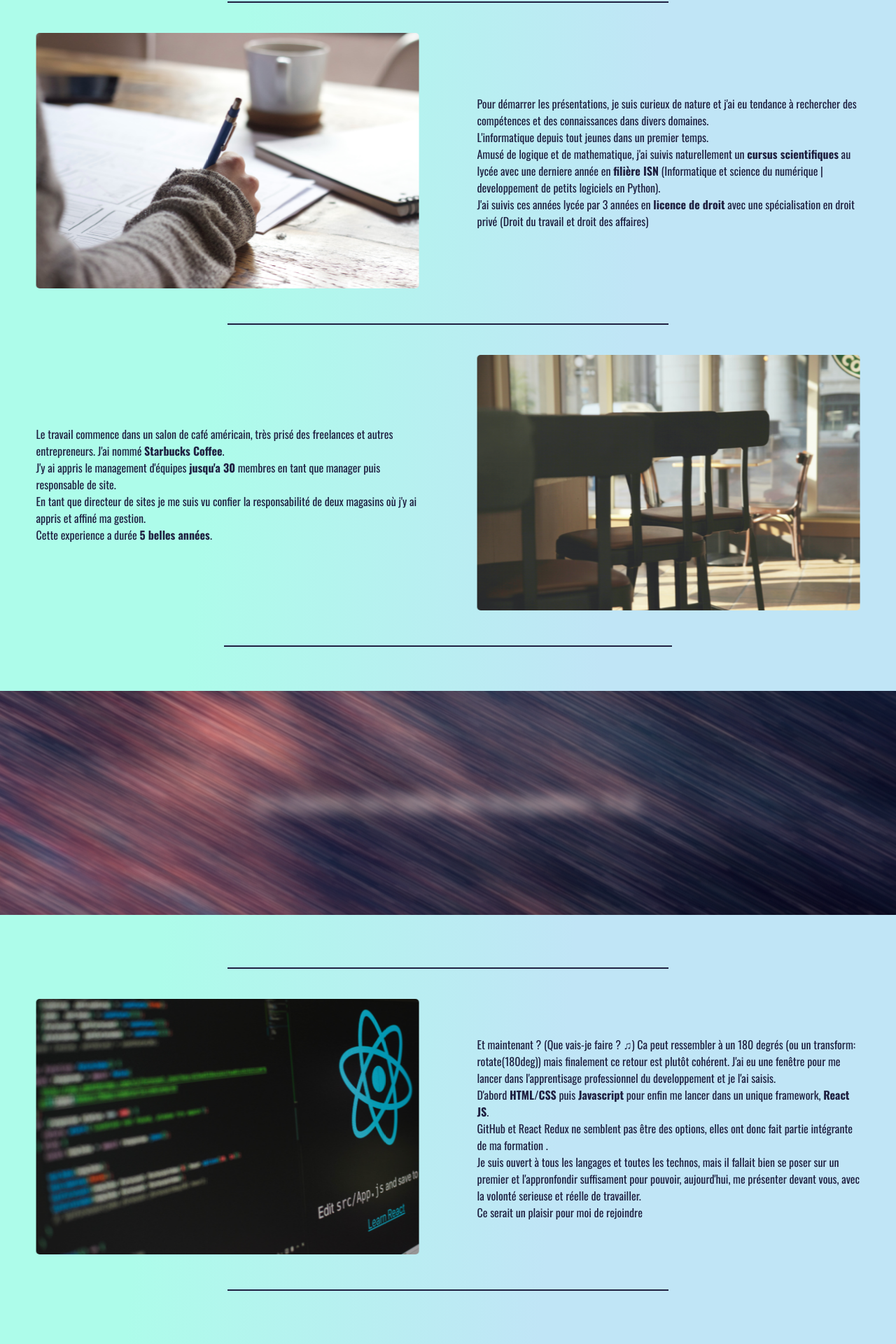
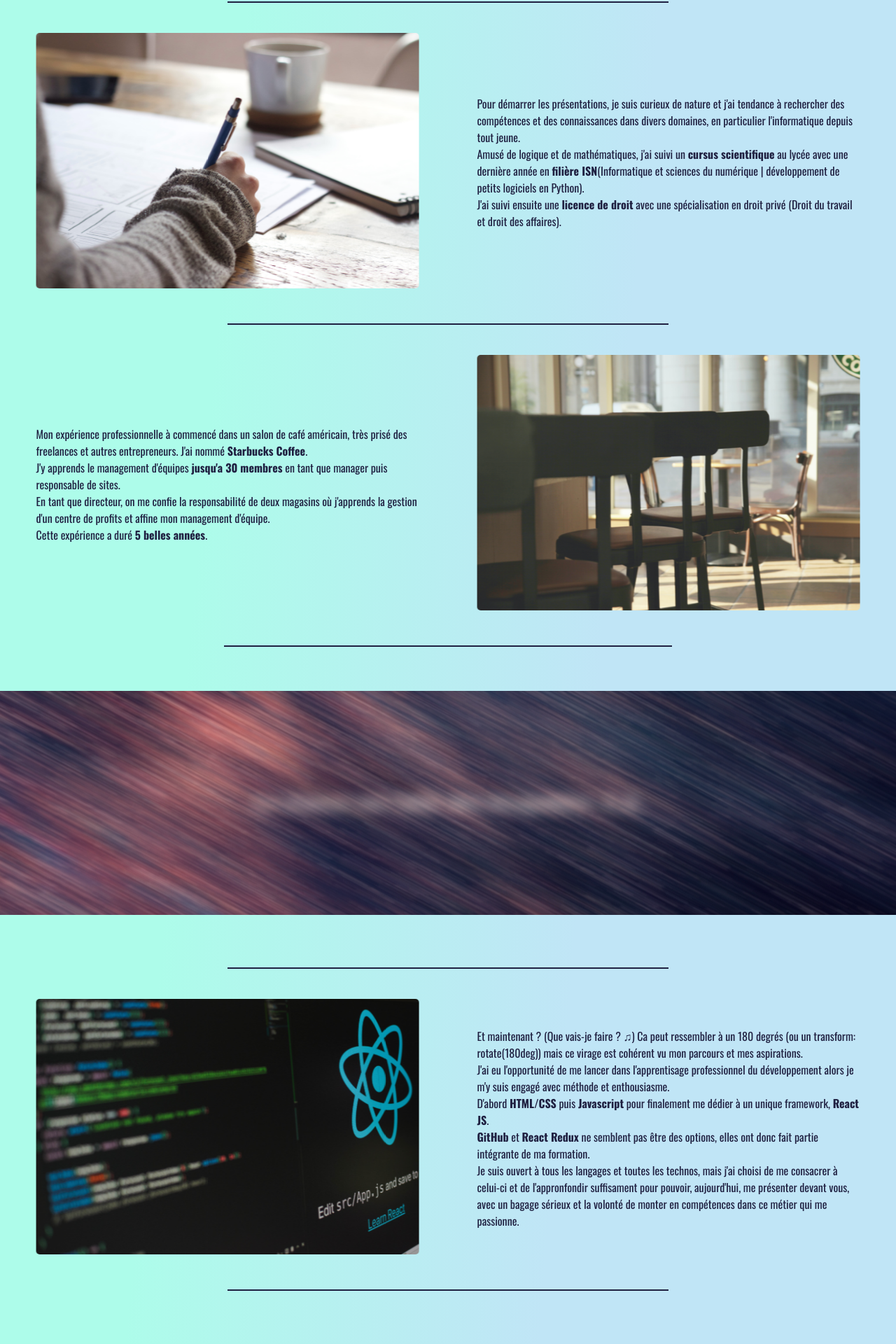
Before and after one commit to Peallyz/Portfolio-Pierre_ANDRE, a React (Create React App) app: page /profil in a window 1280 px wide. Shown: the part 798-2718 px from the top of the page at 70% size. Built offline with nearby package versions, Linux system fonts and the light colour scheme; a web font is replaced by a local one.

Commit message:
correct spelling mistakes

```diff
--- a/src/Pages/Competences.js
+++ b/src/Pages/Competences.js
@@ -49,16 +49,17 @@ const Competences = ({ state }) => {
                     <div className="side">
                         <h4>Compétences annexes et qualités</h4>
                         <ul>
-                            <li>Management d'équipes</li>
+                            <li>Management d'équipe</li>
                             <li>Gestion de centre de profits</li>
                             <li>Adaptabilité</li>
                             <li>
-                                Gestion du stress et des periodes de fortes
-                                activités
+                                Gestion du stress et des périodes de forte
+                                activité
                             </li>
                             <li>Capacité à fédérer</li>
                             <li>Réactivité</li>
                             <li>Curiosité</li>
+                            <li>2nd degré incompréhensible</li>
                         </ul>
                     </div>
                 </div>
--- a/src/Pages/Profil.js
+++ b/src/Pages/Profil.js
@@ -67,9 +67,9 @@ const Profil = ({ state }) => {
             observer4.observe(img4.current);
         }
         const handleScrollArrow = () => {
-            if (window.scrollY > 200) {
+            if (window.scrollY > 250) {
                 setSwitchArrow(true);
-            } else if (window.scrollY < 200) {
+            } else if (window.scrollY < 250) {
                 setSwitchArrow(false);
             }
         };
@@ -134,21 +134,19 @@ const Profil = ({ state }) => {
                     <div className="container__right">
                         <p>
                             Pour démarrer les présentations, je suis curieux de
-                            nature et j'ai eu tendance à rechercher des
-                            compétences et des connaissances dans divers
-                            domaines. <br />
-                            L'informatique depuis tout jeunes dans un premier
-                            temps. <br />
-                            Amusé de logique et de mathematique, j'ai suivis
-                            naturellement un{" "}
-                            <strong>cursus scientifiques</strong> au lycée avec
-                            une derniere année en <strong>filière ISN</strong>{" "}
-                            (Informatique et science du numérique |
-                            developpement de petits logiciels en Python).
-                            <br /> J'ai suivis ces années lycée par 3 années en{" "}
+                            nature et j'ai tendance à rechercher des compétences
+                            et des connaissances dans divers domaines, en
+                            particulier l'informatique depuis tout jeune.
+                            <br /> Amusé de logique et de mathématiques, j'ai
+                            suivi un <strong>cursus scientifique</strong> au
+                            lycée avec une dernière année en{" "}
+                            <strong>filière ISN</strong>
+                            (Informatique et sciences du numérique |
+                            développement de petits logiciels en Python).
+                            <br /> J'ai suivi ensuite une{" "}
                             <strong>licence de droit</strong> avec une
                             spécialisation en droit privé (Droit du travail et
-                            droit des affaires)
+                            droit des affaires).
                         </p>
                     </div>
                 </section>
@@ -168,19 +166,18 @@ const Profil = ({ state }) => {
                     </div>
                     <div className="container__right">
                         <p>
-                            Le travail commence dans un salon de café américain,
-                            très prisé des freelances et autres entrepreneurs.
-                            J'ai nommé <strong>Starbucks Coffee</strong>.
-                            <br />
-                            J'y ai appris le management d'équipes{" "}
-                            <strong>jusqu'a 30</strong> membres en tant que
-                            manager puis responsable de site.
-                            <br />
-                            En tant que directeur de sites je me suis vu confier
-                            la responsabilité de deux magasins où j'y ai appris
-                            et affiné ma gestion.
-                            <br />
-                            Cette experience a durée{" "}
+                            Mon expérience professionnelle à commencé dans un
+                            salon de café américain, très prisé des freelances
+                            et autres entrepreneurs. J'ai nommé{" "}
+                            <strong>Starbucks Coffee</strong>.
+                            <br /> J'y apprends le management d'équipes{" "}
+                            <strong>jusqu'a 30 membres</strong> en tant que
+                            manager puis responsable de sites.
+                            <br /> En tant que directeur, on me confie la
+                            responsabilité de deux magasins où j'apprends la
+                            gestion d'un centre de profits et affine mon
+                            management d'équipe.
+                            <br /> Cette expérience a duré{" "}
                             <strong>5 belles années</strong>.
                         </p>
                     </div>
@@ -208,23 +205,25 @@ const Profil = ({ state }) => {
                         <p>
                             Et maintenant ? (Que vais-je faire ? &#9835;) Ca
                             peut ressembler à un 180 degrés (ou un transform:
-                            rotate(180deg)) mais finalement ce retour est plutôt
-                            cohérent. J'ai eu une fenêtre pour me lancer dans
-                            l'apprentisage professionnel du developpement et je
-                            l'ai saisis.
+                            rotate(180deg)) mais ce virage est cohérent vu mon
+                            parcours et mes aspirations.
+                            <br /> J'ai eu l'opportunité de me lancer dans
+                            l'apprentisage professionnel du développement alors
+                            je m'y suis engagé avec méthode et enthousiasme.
                             <br /> D'abord <strong>HTML/CSS</strong> puis{" "}
-                            <strong>Javascript</strong> pour enfin me lancer
-                            dans un unique framework, <strong> React JS</strong>
-                            . <br /> GitHub et React Redux ne semblent pas être
+                            <strong>Javascript</strong> pour finalement me
+                            dédier à un unique framework,{" "}
+                            <strong> React JS</strong>.
+                            <br /> <strong>GitHub</strong> et{" "}
+                            <strong>React Redux</strong> ne semblent pas être
                             des options, elles ont donc fait partie intégrante
-                            de ma formation . <br />
-                            Je suis ouvert à tous les langages et toutes les
-                            technos, mais il fallait bien se poser sur un
-                            premier et l'appronfondir suffisament pour pouvoir,
-                            aujourd'hui, me présenter devant vous, avec la
-                            volonté serieuse et réelle de travailler.
-                            <br />
-                            Ce serait un plaisir pour moi de rejoindre
+                            de ma formation.
+                            <br /> Je suis ouvert à tous les langages et toutes
+                            les technos, mais j'ai choisi de me consacrer à
+                            celui-ci et de l'appronfondir suffisament pour
+                            pouvoir, aujourd'hui, me présenter devant vous, avec
+                            un bagage sérieux et la volonté de monter en
+                            compétences dans ce métier qui me passionne.
                         </p>
                     </div>
                 </section>
--- a/src/data/projectsData.js
+++ b/src/data/projectsData.js
@@ -4,7 +4,7 @@ const projectsData = [
         title: "This insta does not exist",
         date: "Juin 2022",
         techno: ["React", "React-redux", "Sass", "API"],
-        infos: "Clone du réseau social Instagram par META. La quasi totalité du site a été reproduit avec l'aide d'API de banque d'images et Random User API. Le but etant de retrouver une ressemblance au pixel pret. ",
+        infos: "Clone du réseau social Instagram par META. La quasi totalité du site a été produit avec l'aide d'API de banque d'images et Random User API. Ai-je réussi à reproduire ce réseau social au pixel pret ?",
         img: "./assets/img/notInstagram.png",
         link: "https://this-insta-does-not-exist.netlify.app/",
     },
@@ -13,7 +13,7 @@ const projectsData = [
         title: "Le blog du developpeur",
         date: "Aout 2022",
         techno: ["React", "Firebase", "Sass"],
-        infos: "Blog (CRUD) utilisant Firebase, la base de données de google. Vous avez la possibilité de créer un compte et à votre tour poster des articles ou réagir aux articles écrits par d'autres utilisateurs. Créez, Lisez, Modifiez, Supprimez.",
+        infos: "Blog (CRUD) utilisant Firebase, la base de données de google. Vous avez la possibilité de créer un compte et, à votre tour, poster des articles ou réagir aux articles postés par d'autres utilisateurs. Créez, Lisez, Modifiez, Supprimez.",
         img: "./assets/img/devBlog.png",
         link: "https://peallyz.github.io/dev-blog/",
     },
@@ -22,7 +22,7 @@ const projectsData = [
         title: "Cooking App",
         date: "Avril 2020",
         techno: ["React", "API", "Sass"],
-        infos: "Retrouvez toutes les recettes fournit par l'API TheMealDB. Effectuez une recherche en fonction de l'origine du plat ou bien de son nom, ayez un aperçu de la recette ou bien allez plus loin pour obtenir toutes les nécessaires à la préparation.",
+        infos: "Retrouvez toutes les recettes fournit par l'API TheMealDB. Effectuez une recherche en fonction de l'origine du plat ou bien de son nom, ayez un aperçu des ingrédients ou allez plus loin pour obtenir toutes les informations nécessaires à la préparation.",
         img: "./assets/img/CookingApp.PNG",
         link: "https://react-cooking-app.netlify.app/",
     },
--- a/src/styles/pages/_competences.scss
+++ b/src/styles/pages/_competences.scss
@@ -76,7 +76,12 @@
         &--right {
             width: 100%;
             li {
-                font-size: clamp(0.5rem, calc(0.8vw + 0.6rem), 1.5rem);
+                font-size: clamp(0.35rem, calc(0.8vw + 0.5rem), 1.5rem);
+                list-style-type: circle;
+                margin-left: 20px;
+                @media screen and (max-width: 550px) {
+                    margin-left: 15px;
+                }
             }
         }
     }
--- a/src/styles/pages/_profil.scss
+++ b/src/styles/pages/_profil.scss
@@ -98,7 +98,7 @@
                 -webkit-transition: all 0.3s ease-in-out;
                 -o-transition: all 0.3s ease-in-out;
                 transition: all 0.3s ease-in-out;
-                bottom: 0px;
+                bottom: 5vh;
                 animation: movingArrow 0.6s ease-in-out infinite;
             }
 
```
